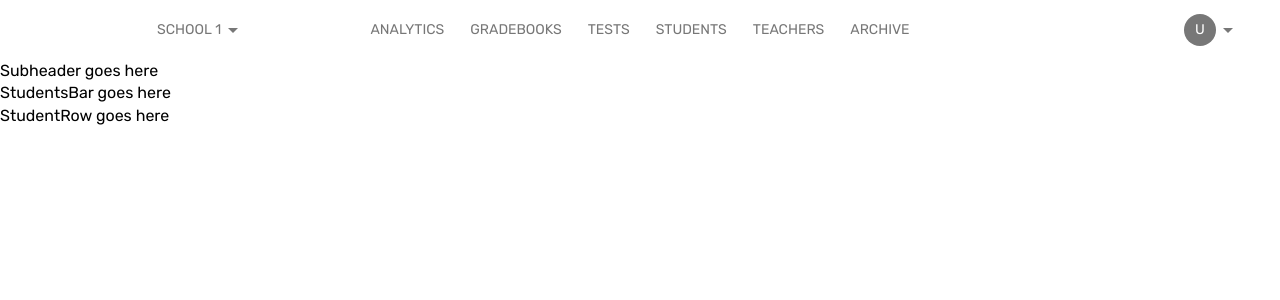
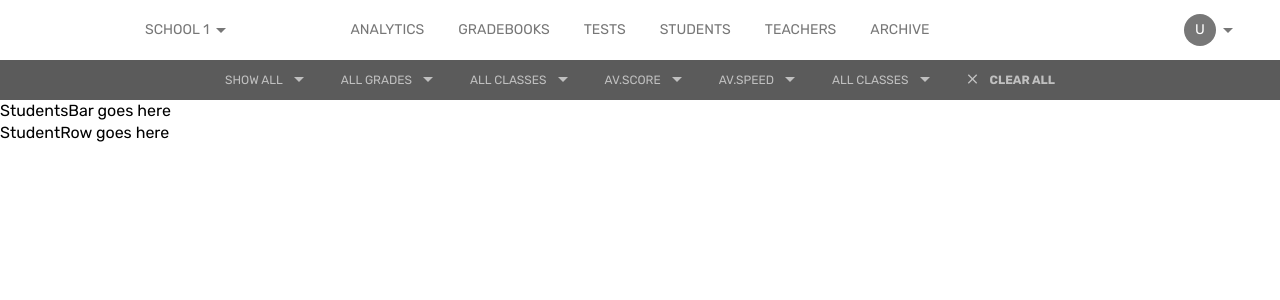
Before and after one commit to YegorZh/tensx-task, a React (Create React App) app: page / in a window 1280 px wide. Shown: the top 300 px of the page. Built offline with nearby package versions, Linux system fonts and the light colour scheme.

Commit message:
Subheader style and semantics

```diff
--- a/src/components/App/_variables.scss
+++ b/src/components/App/_variables.scss
@@ -1,7 +1,9 @@
 // Colors
 $color-bg: #F2F2F2;
 $color-accent: #A6192E;
+$color-gray-new: #C0C0C0;
 $color-gray-mid: #777777;
+$color-gray-dark: #5B5B5B;
 
 $color-white: #FFFFFF;
 $color-red: #DB4437;
--- a/src/components/Header/index.scss
+++ b/src/components/Header/index.scss
@@ -29,7 +29,7 @@
 
         &-item {
             flex: 0;
-            padding: 6px 8px;
+            padding: 8px 12px;
             transition: background 0.2s;
 
             &-wrapper {
--- a/src/components/Header/index.tsx
+++ b/src/components/Header/index.tsx
@@ -1,4 +1,3 @@
-import { spawn } from "child_process";
 import React from "react";
 import ExpandArrow from '../reusable/ExpandArrow';
 import './index.scss';
--- a/src/components/StudentsPage/Subheader/index.scss
+++ b/src/components/StudentsPage/Subheader/index.scss
@@ -1 +1,32 @@
-@use '../../App/variables';
+@use '../../App/variables' as *;
+
+.Subheader {
+    background: $color-gray-dark;
+    color: $color-gray-new;
+    height: 40px;
+    font-size: 12px;
+    text-transform: uppercase;
+    display: flex;
+    justify-content: center;
+    gap: 30px;
+
+    &__item-wrapper {
+        display: flex;
+        align-items: center;
+        gap: 4px;
+    }
+
+    &__item-arrow {
+        margin-bottom: 2px;
+    }
+
+    &__item-cross {
+        margin-bottom: 2px;
+    }
+
+    &__item-name-clear {
+        vertical-align: middle;
+        margin-left: 8px;
+        font-weight: 700;
+    }
+}
--- a/src/components/StudentsPage/Subheader/index.tsx
+++ b/src/components/StudentsPage/Subheader/index.tsx
@@ -1,9 +1,28 @@
 import React from "react";
+import ExpandArrow from "../../reusable/ExpandArrow";
 import './index.scss';
 
 const Subheader: React.FC = () => {
+    const subheaderItems = ['Show All', 'All Grades', 'All Classes', 'Av.Score', 'Av.Speed', 'All Classes']
     return (
-        <h1>Subheader goes here</h1>
+        <div className="Subheader">
+
+            {subheaderItems.map((item, i) => (
+                <span key={i} className="Subheader__item-wrapper">
+                    <span className="Subheader__item-n1ame">{item}</span>
+                    <ExpandArrow className="Subheader__item-arrow" fill="#C0C0C0" />
+                </span>
+            ))}
+
+
+            <span className="Subheader__item-wrapper">
+                <svg className="Subheader__item-cross" width="11" height="10" fill="none" xmlns="http://www.w3.org/2000/svg">
+                    <path d="M10.1666 1.27337L9.22659 0.333374L5.49992 4.06004L1.77325 0.333374L0.833252 1.27337L4.55992 5.00004L0.833252 8.72671L1.77325 9.66671L5.49992 5.94004L9.22659 9.66671L10.1666 8.72671L6.43992 5.00004L10.1666 1.27337Z" fill="#C0C0C0" />
+                </svg>
+                <span className="Subheader__item-name Subheader__item-name-clear">clear all</span>
+            </span>
+
+        </div>
     )
 }
 
--- a/src/components/reusable/ExpandArrow/index.tsx
+++ b/src/components/reusable/ExpandArrow/index.tsx
@@ -1,10 +1,10 @@
 import React from "react";
 import './index.scss'
 
-const ExpandArrow: React.FC<{className?: string}> = ({className}) => {
+const ExpandArrow: React.FC<{className?: string, fill?: string}> = ({className, fill}) => {
     return (
         <svg className={`ExpandArrow ${className}`} width="24" height="24" fill="none" xmlns="http://www.w3.org/2000/svg">
-            <path d="M7 10L12 15L17 10H7Z" fill="#777777" />
+            <path d="M7 10L12 15L17 10H7Z" fill={fill || "#777777"} />
         </svg>
     )
 }
```
